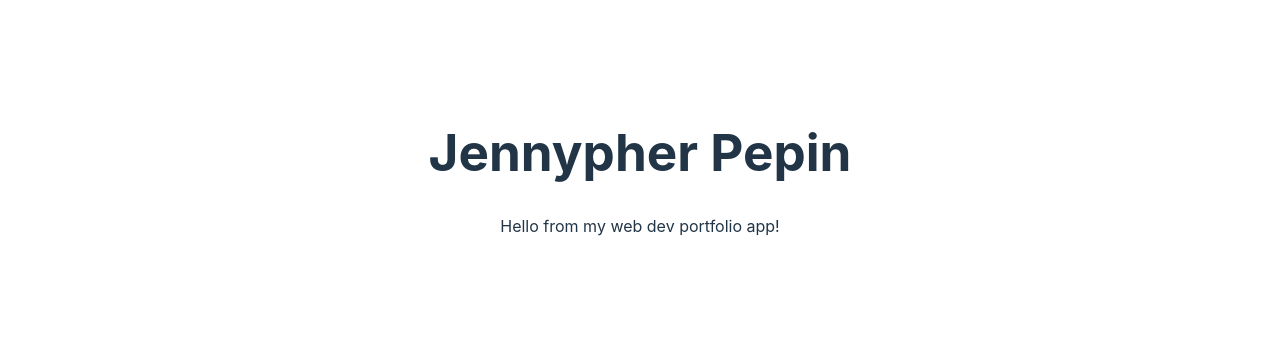
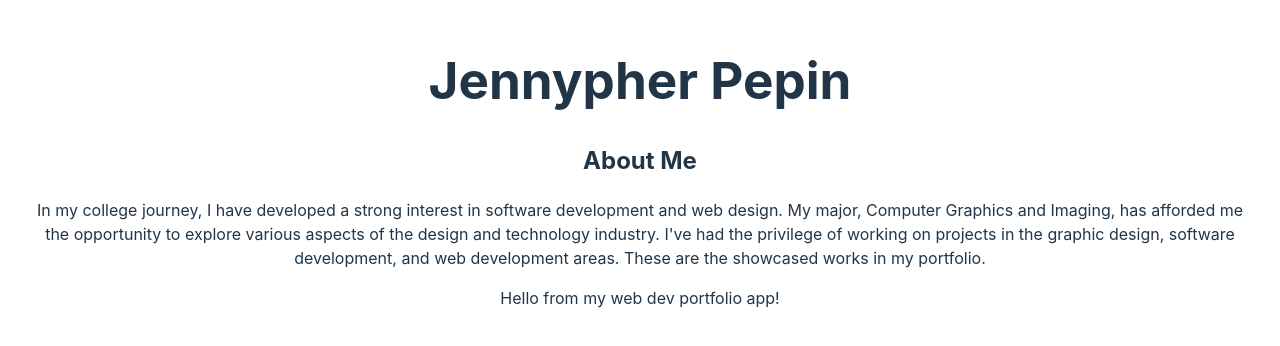
Before and after one commit to jennypherx/web-dev-portfolio, a React (Vite) app: page / in a window 1280 px wide. Shown: the part 236-582 px from the top of the page. Built offline with nearby package versions, Linux system fonts and the light colour scheme.

Commit message:
Added information to my About component

```diff
--- a/src/App.jsx
+++ b/src/App.jsx
@@ -1,6 +1,7 @@
 import { useState } from 'react'
 import './App.css'
 import Header from './components/Header'
+import About from './components/About'
 
 function App() {
   //const [count, setCount] = useState(0)
@@ -8,6 +9,7 @@ function App() {
   return (
     <div>
       <Header />
+      <About />
 
       Hello from my web dev portfolio app!
     </div>
--- a/src/components/About.jsx
+++ b/src/components/About.jsx
@@ -0,0 +1,18 @@
+function About() {
+
+    return (
+
+      <section className="about-me">
+        <h2>About Me</h2>
+        <p>
+        In my college journey, I have developed a strong interest in software development and web design.
+        My major, Computer Graphics and Imaging, has afforded me the opportunity to explore various aspects of the design and technology industry.
+        I've had the privilege of working on projects in the graphic design, software development,
+        and web development areas. These are the showcased works in my portfolio.
+        </p>
+      </section>
+
+    );
+  }
+
+  export default About;
```
